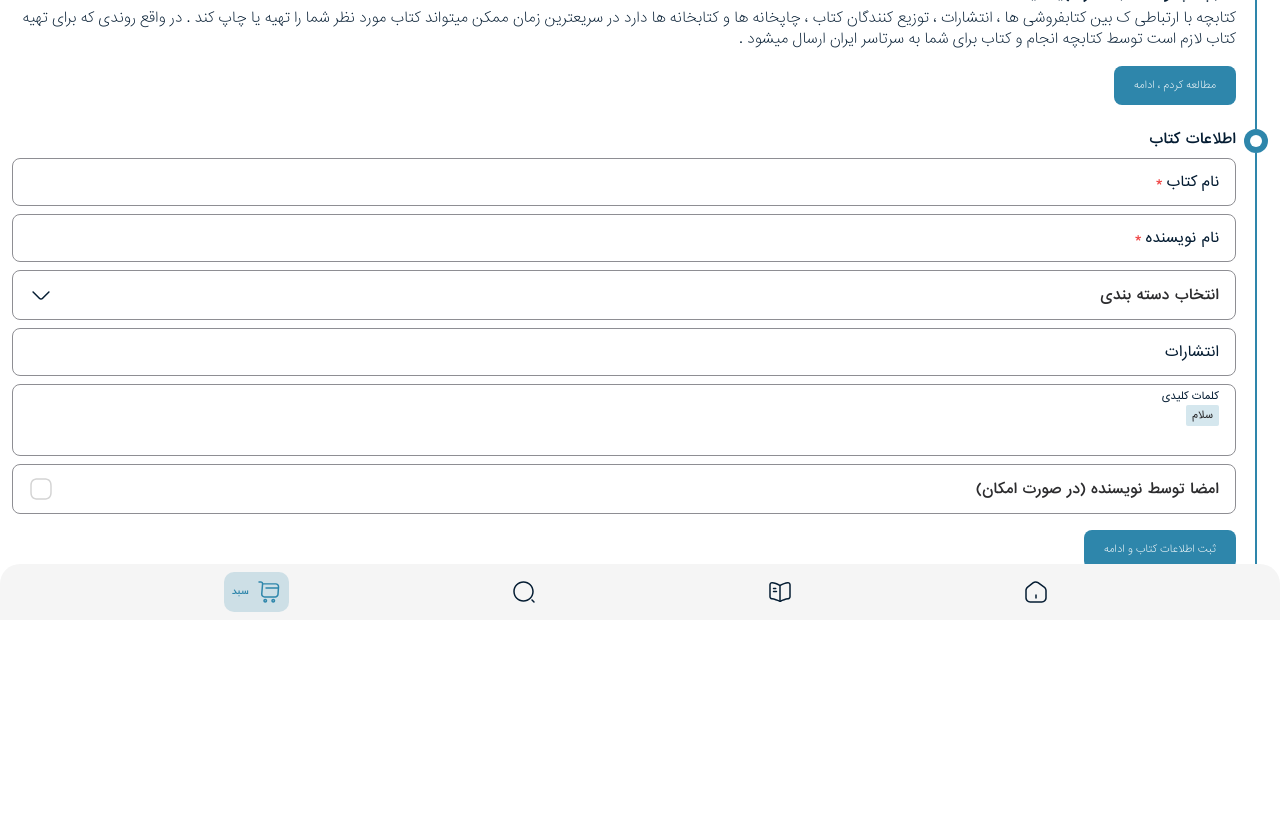
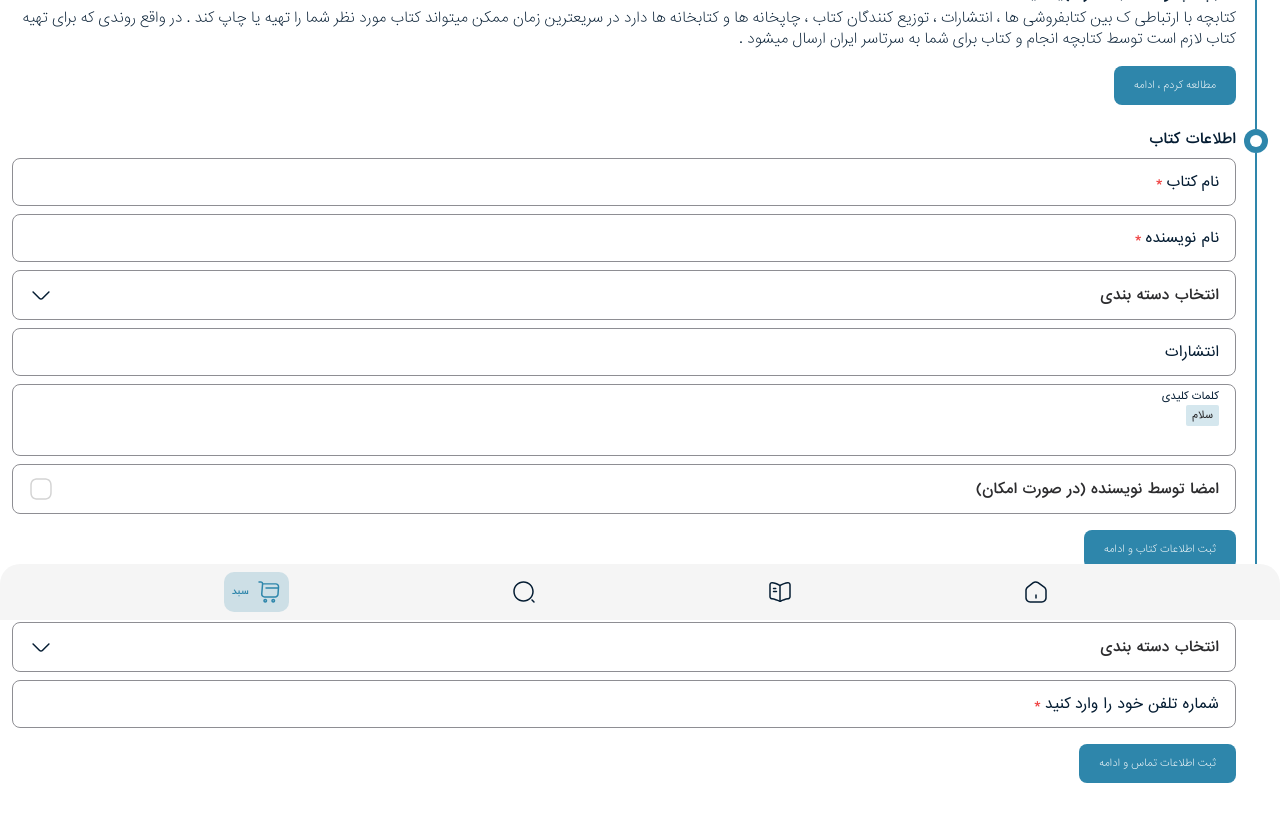
Before and after one commit to 1stMmD/ketabcheh, a React (Vite) app: page /cart in a window 1280 px wide. Shown: the part 180-1002 px from the top of the page. Before the commit the page ends 817 px from the top, so only its background shows below. Built offline with nearby package versions, Linux system fonts and the light colour scheme.

Commit message:
add : get-notified component

```diff
--- a/src/components/chip-input/chip-input.tsx
+++ b/src/components/chip-input/chip-input.tsx
@@ -38,7 +38,7 @@ function ChipInput({
         border-[#8E8E93]
         stroke-[#292D32]
         fill-[#292D32]
-        focus-within:outline-primary
+        focus-within:border-primary
         focus-within:stroke-primary
         focus-within:fill-primary
         focus-within:shadow-[0px_0px_0px_2px]
--- a/src/components/common/text-input/text-input.tsx
+++ b/src/components/common/text-input/text-input.tsx
@@ -27,7 +27,7 @@ function TextInput({
     border-[#8E8E93]
     stroke-[#292D32]
     fill-[#292D32]
-    focus-within:outline-primary
+    focus-within:border-primary
     focus-within:stroke-primary
     focus-within:fill-primary
     focus-within:shadow-[0px_0px_0px_2px]
--- a/src/components/select-input/select-input.tsx
+++ b/src/components/select-input/select-input.tsx
@@ -22,7 +22,7 @@ function SelectInput() {
             border-[#8E8E93]
             stroke-[#292D32]
             fill-[#292D32]
-            focus-within:outline-primary
+            focus-within:border-primary
             focus-within:stroke-primary
             focus-within:fill-primary
             focus-within:shadow-[0px_0px_0px_2px]
--- /dev/null
+++ b/src/views/order-book/get-notified.tsx
@@ -0,0 +1,76 @@
+import { useState } from 'react'
+import SelectInput from '../../components/select-input/select-input'
+import TextInput from '../../components/common/text-input/text-input'
+import Button from '../../components/common/button/button'
+
+function GetNotified() {
+    const [data , setData] = useState({
+        type : "sms",
+        value : ""
+    })
+
+    return (
+        <form
+        className="
+        flex-shrink
+        w-full
+        relative
+        flex
+        flex-col
+        text-primary-dark
+        overflow-hidden
+        ">
+            <h3
+            className="
+            text-[14px]
+            font-medium
+            mb-2
+            ">
+                اطلاع رسانی
+            </h3>
+
+            <div
+            className="
+            flex
+            flex-col
+            gap-2
+            ">
+                <SelectInput/>
+
+                <TextInput
+                required
+                label={labels[data.type]}
+                value={data.value}
+                setValue={(v : string) => {
+                    setData(prev => ({
+                        ...prev,
+                        value : v
+                    }))
+                }}
+                />
+            </div>
+
+            <div
+            className="
+            mt-4
+            ">
+                <Button
+                size="sm"
+                className="
+                !w-[unset]
+                "
+                >
+                    ثبت اطلاعات تماس و ادامه
+                </Button>
+            </div>
+
+        </form>
+    )
+}
+
+export default GetNotified
+
+const labels = {
+    "sms" : "شماره تلفن خود را وارد کنید",
+    "email" : "ایمیل خود را وارد کنید"
+}
--- a/src/views/order-book/index.tsx
+++ b/src/views/order-book/index.tsx
@@ -7,6 +7,7 @@ import { BackArrow, Profile } from '../../svg/icons'
 import { KetabchehLogo } from '../../svg/ketabcheh-logo'
 import IconButton from '../../components/common/icon-button/icon-button'
 import Information from './information'
+import GetNotified from './get-notified'
 
 function OrderBook() {
     return (
@@ -87,8 +88,9 @@ function OrderBook() {
 
             </div>
 
-            {process.map((Component,idx) => (
+            {process.map((Component,idx,list) => (
                 <div
+                key={idx}
                 className='
                 max-w-full
                 relative
@@ -128,7 +130,7 @@ function OrderBook() {
                             />
                         </span>
 
-                        <span
+                        { idx < list.length -1 ? <span
                         className='
                         flex-shrink
                         flex
@@ -136,7 +138,7 @@ function OrderBook() {
                         h-full
                         bg-primary
                         '
-                        />
+                        /> : <></>}
                     </div>
 
                     <Component/>
@@ -150,5 +152,6 @@ export default OrderBook
 
 const process = [
     Guidance,
-    Information
+    Information,
+    GetNotified
 ]
--- a/src/views/order-book/information.tsx
+++ b/src/views/order-book/information.tsx
@@ -24,6 +24,7 @@ function Information() {
     flex-col
     text-primary-dark
     overflow-hidden
+    pb-6
     ">
         <h3
         className="
```
